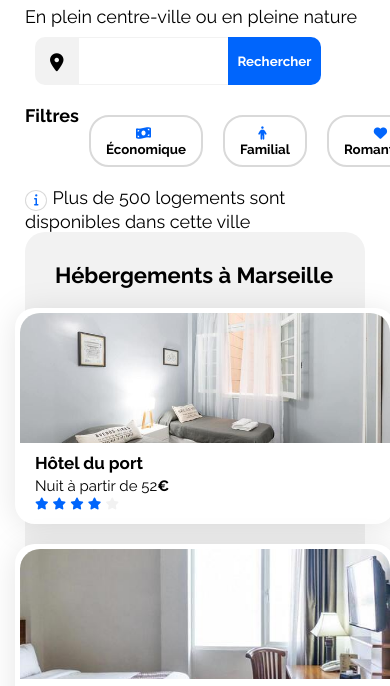
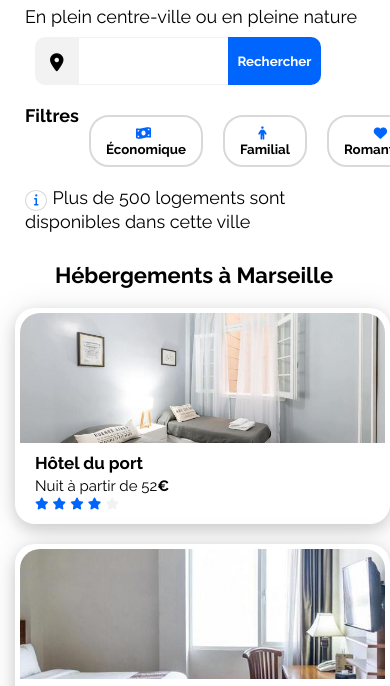
Before and after one commit to Owweane/Booki, a plain HTML site: page index.html in a window 390 px wide. Shown: the part 130-816 px from the top of the page. Drawn offline with Linux system fonts and the light colour scheme.

Commit message:
Update style.css

```diff
--- a/css/style.css
+++ b/css/style.css
@@ -419,6 +419,9 @@ footer li {
 /* Small devices (phones, less than 768px) */
 @media (max-width: 767.98px) {
 
+    .hebergements-and-populaires section {
+        background-color: #FFFFFF;
+    }
 
     * {
         margin: 0px;
@@ -437,12 +440,13 @@ footer li {
     }
 
     .hebergements-cards {
-        grid-template-columns: 340px;
+        grid-template-columns: 327px;
     }
 
     .hebergements-cards .card {
-        width: 370px;
+        width: 365px;
         margin-top: 20px;
+        box-shadow: rgba(0, 0, 0, 0.15) 0px 5px 15px 0px;
     }
 
     .hebergements-cards img {
```
